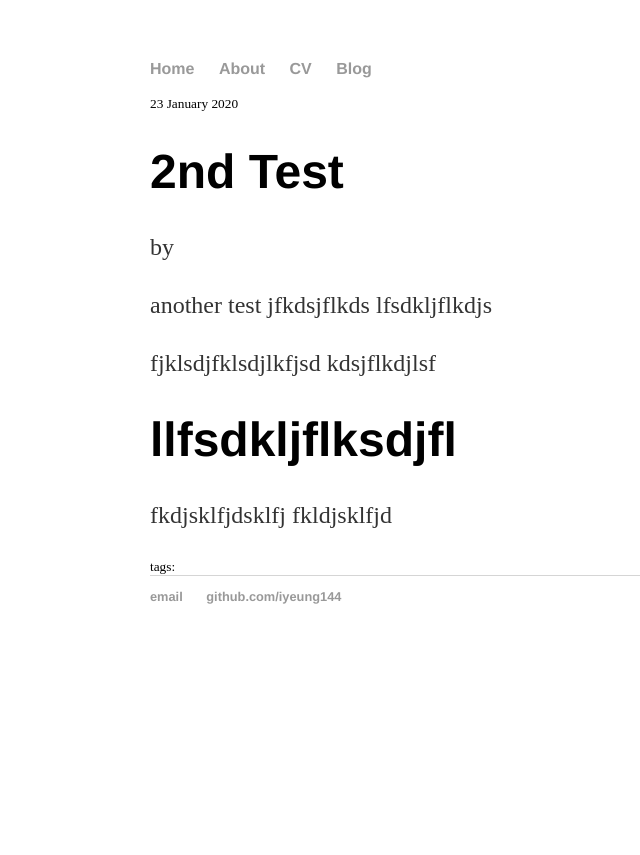
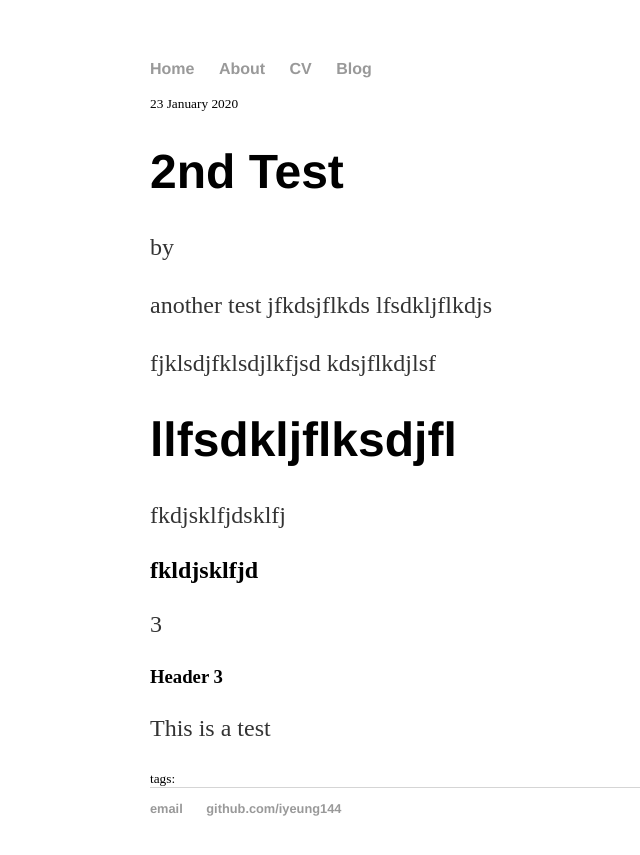
Before and after one commit to iyeung144/iyeung144.github.io, a Jekyll site: the page built from _posts/2020-01-23-2nd-test.md, in a window 1280 px wide. Shown: the top 855 px of the page, without its empty margins (42-682 px from the left). Built offline with Jekyll 4.4.1, drawn with Linux system fonts in a browser that asks for light colours; our own code applies the rules of GitHub Pages for plain Markdown files.

Commit message:
Update 2020-01-23-2nd-test.md
update

```diff
--- a/_posts/2020-01-23-2nd-test.md
+++ b/_posts/2020-01-23-2nd-test.md
@@ -4,6 +4,12 @@ lfsdkljflkdjs
 
 fjklsdjfklsdjlkfjsd
 kdsjflkdjlsf
-<h1>llfsdkljflksdjfl</h1>
+
+# llfsdkljflksdjfl
 fkdjsklfjdsklfj
-fkldjsklfjd
+
+## fkldjsklfjd
+3
+
+### Header 3
+This is a test
```
